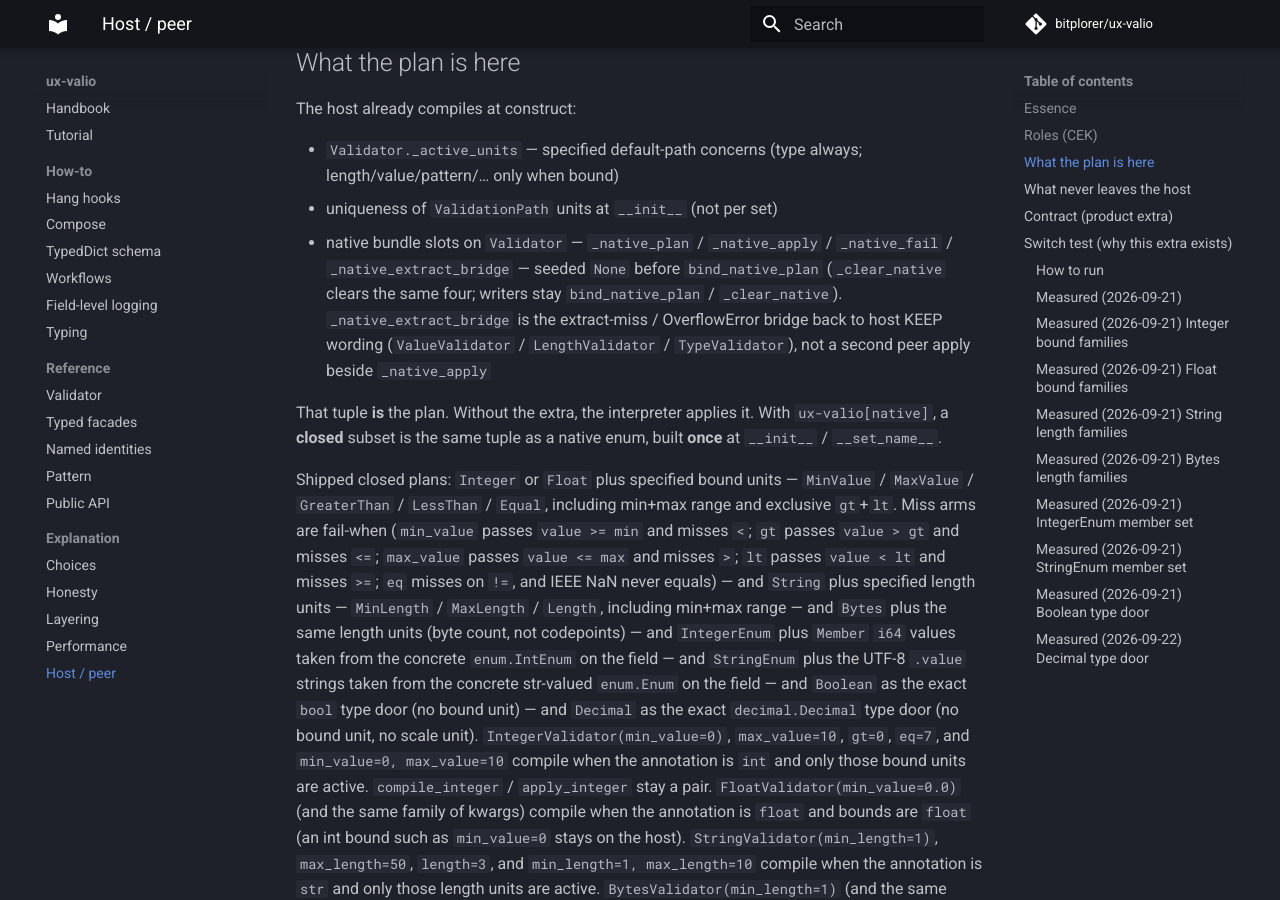
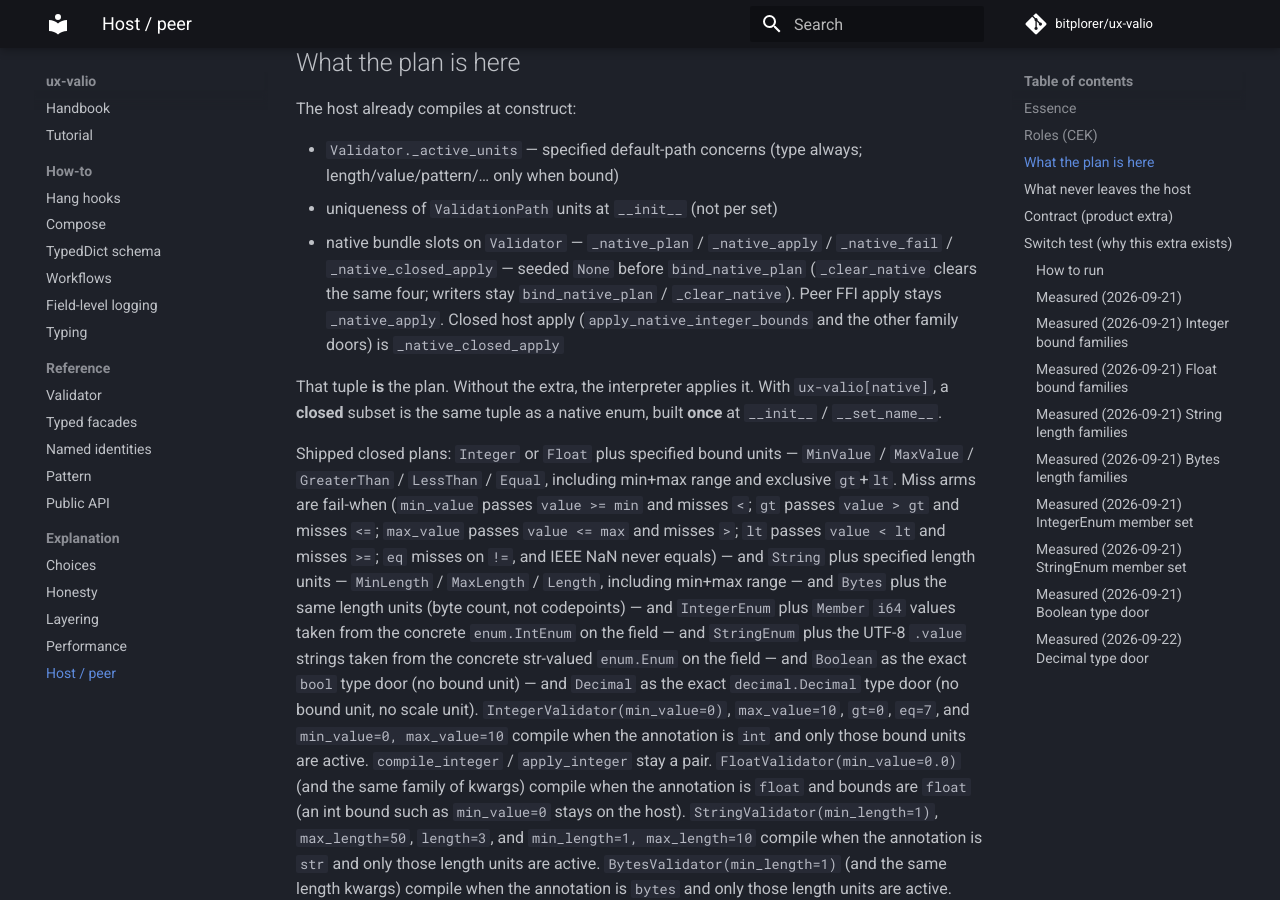
Before and after one commit to bitplorer/ux-valio, an MkDocs documentation site: the page built from docs/explanation/host-peer-plan.md, in a window 1280 px wide and 900 px high, scrolled down 1165 px. Built offline with MkDocs 1.6.1 and Material for MkDocs 9.7.7, drawn with Linux system fonts in a browser that asks for light colours; comment, search, counter and statistics services are not loaded.

Commit message:
Name the fourth native slot _native_closed_apply.
The slot stores the closed-family host apply (apply_native_*). Peer
FFI apply stays _native_apply. Writers stay bind_native_plan and
_clear_native. _native.py stays private.

Co-authored-by: bitplorer <bitplorer@users.noreply.github.com>

```diff
--- a/docs/explanation/host-peer-plan.md
+++ b/docs/explanation/host-peer-plan.md
@@ -52,13 +52,12 @@ The host already compiles at construct:
 - uniqueness of ``ValidationPath`` units at ``__init__`` (not per set)
 - native bundle slots on ``Validator`` —
   ``_native_plan`` / ``_native_apply`` / ``_native_fail`` /
-  ``_native_extract_bridge`` — seeded ``None`` before
+  ``_native_closed_apply`` — seeded ``None`` before
   ``bind_native_plan`` (``_clear_native`` clears the same four;
   writers stay ``bind_native_plan`` / ``_clear_native``).
-  ``_native_extract_bridge`` is the extract-miss / OverflowError
-  bridge back to host KEEP wording (``ValueValidator`` /
-  ``LengthValidator`` / ``TypeValidator``), not a second peer apply
-  beside ``_native_apply``
+  Peer FFI apply stays ``_native_apply``. Closed host apply
+  (``apply_native_integer_bounds`` and the other family doors) is
+  ``_native_closed_apply``
 
 That tuple **is** the plan. Without the extra, the interpreter applies
 it. With ``ux-valio[native]``, a **closed** subset is the same tuple as
```
Also changed, not shown: AGENTS.md (+4 -5 lines), CHANGELOG.md (+8 -8 lines), docs/explanation/performance.md (+4 -4 lines), 3 other files.
